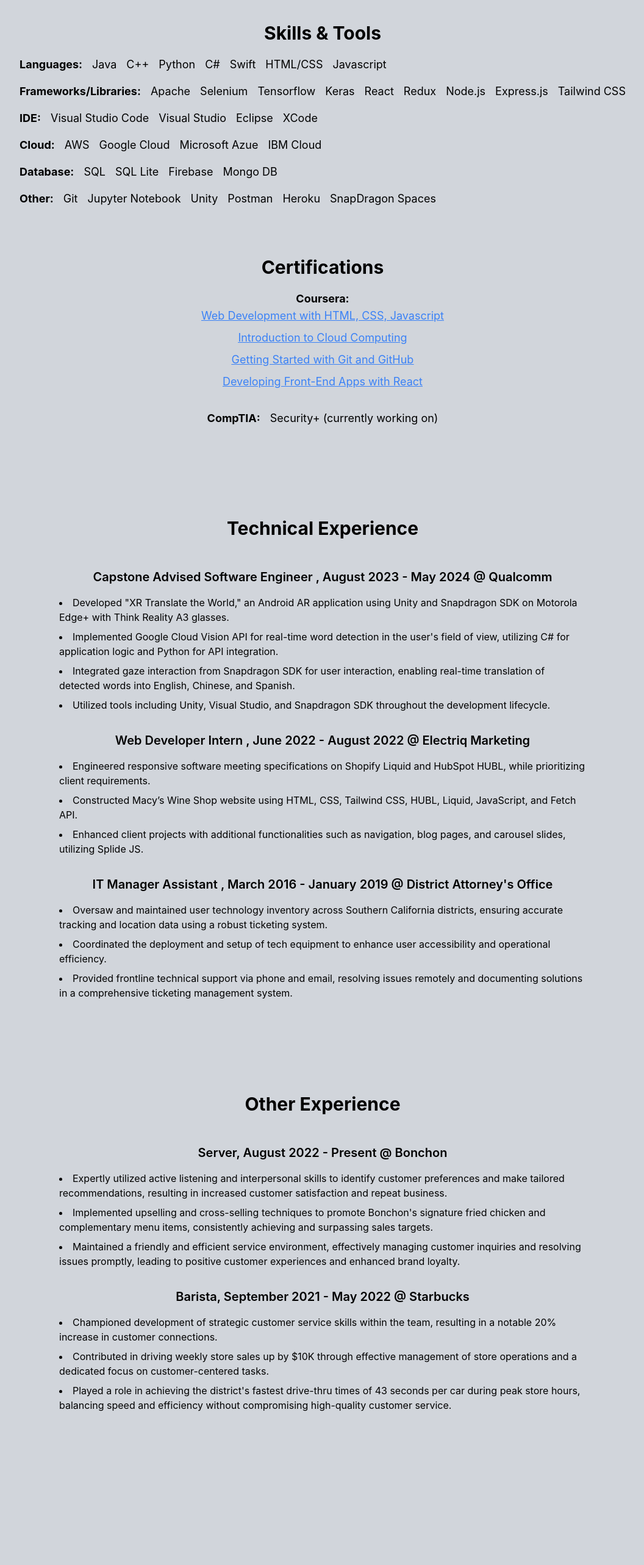
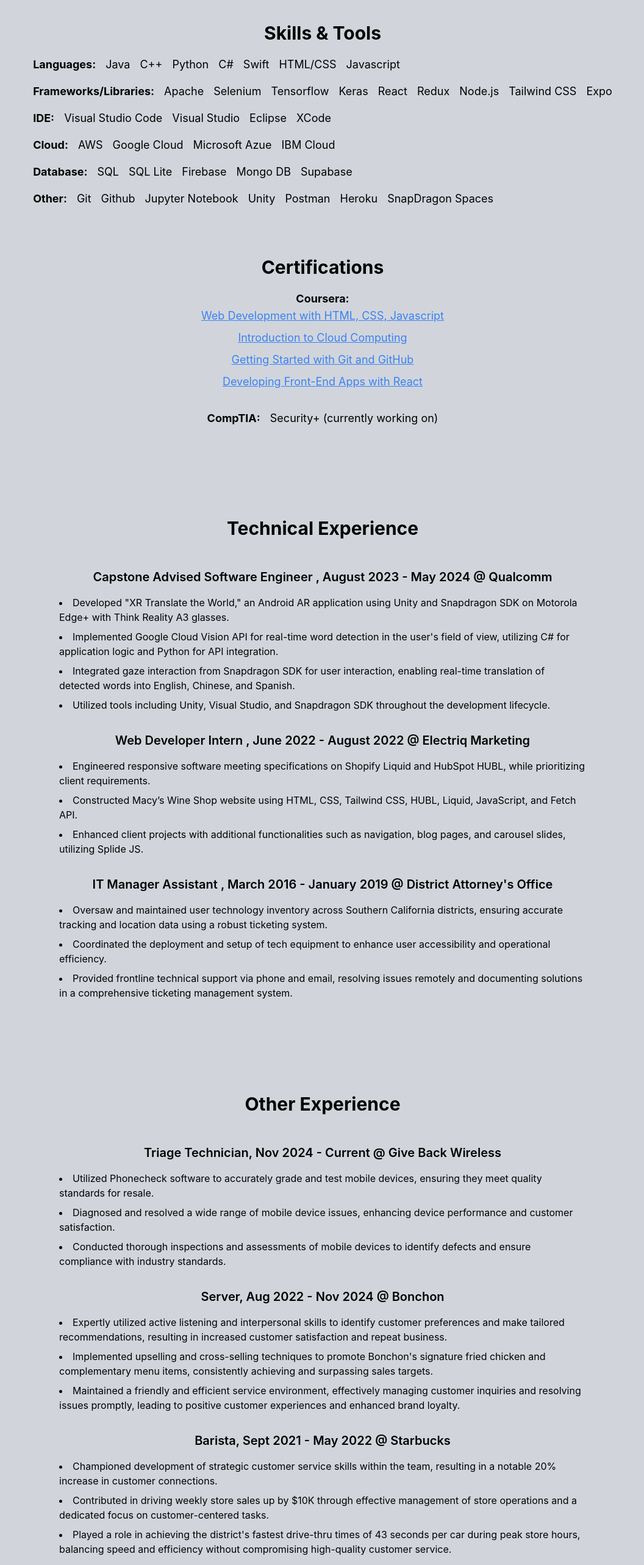
Before and after one commit to Kool-aid1/Portfolio, a React (Create React App) app: page / in a window 1280 px wide. Shown: the part 920-3486 px from the top of the page at 61% size, without its empty margins (111-1167 px from the left). Built offline with nearby package versions, Linux system fonts and the light colour scheme.

Commit message:
update exp/edu

```diff
--- a/src/Experience.js
+++ b/src/Experience.js
@@ -96,7 +96,28 @@
             <div className="max-w-4xl mx-auto p-4">
               <div className="mb-8">
                 <header className="text-center text-xl font-semibold mb-4">
-                  Server, August 2022 - Present @ Bonchon
+                  Triage Technician, Nov 2024 - Current @ Give Back Wireless
+                </header>
+                <ul className="list-disc list-inside text-left">
+                  <li className="mb-2">
+                    Utilized Phonecheck software to accurately grade and test
+                    mobile devices, ensuring they meet quality standards for
+                    resale.
+                  </li>
+                  <li className="mb-2">
+                    Diagnosed and resolved a wide range of mobile device issues,
+                    enhancing device performance and customer satisfaction.
+                  </li>
+                  <li className="mb-2">
+                    Conducted thorough inspections and assessments of mobile
+                    devices to identify defects and ensure compliance with
+                    industry standards.
+                  </li>
+                </ul>
+              </div>
+              <div className="mb-8">
+                <header className="text-center text-xl font-semibold mb-4">
+                  Server, Aug 2022 - Nov 2024 @ Bonchon
                 </header>
                 <ul className="list-disc list-inside text-left">
                   <li className="mb-2">
@@ -121,7 +142,7 @@
               </div>
               <div className="mb-8">
                 <header className="text-center text-xl font-semibold mb-4">
-                  Barista, September 2021 - May 2022 @ Starbucks
+                  Barista, Sept 2021 - May 2022 @ Starbucks
                 </header>
                 <ul className="list-disc list-inside text-left">
                   <li className="mb-2">
--- a/src/Projects.js
+++ b/src/Projects.js
@@ -8,6 +8,34 @@
         <header className="text-center text-3xl font-bold mb-8">
           Projects
         </header>
+        <div className="max-w-4xl mx-auto p-4">
+          <header className="text-center text-xl font-semibold mb-4">
+            HausOps (Mobile Application)
+          </header>
+          <ul className="list-disc list-inside text-left">
+            <li>
+              Developing a cross-platform solution in React, Python, and Expo on
+              a secure server, streamlining data flow and user experience
+            </li>
+          </ul>
+        </div>
+        <div className="max-w-4xl mx-auto p-4">
+          <header className="text-center text-xl font-semibold mb-4">
+            VizTrace (Networking Project)
+          </header>
+          <ul className="list-disc list-inside text-left">
+            <li>
+              Developed a GUI-based trace route program to visualize packet
+              paths and geolocate IP addresses using Python, Scapy, GeoIP2, and
+              MaxMind DB Reader.
+            </li>
+            <li>
+              Designed a web-based frontend with HTML, Flask, and Flask-CORS to
+              display results on an interactive map, utilizing Npcap/libpcap for
+              packet capture.
+            </li>
+          </ul>
+        </div>
         <div className="max-w-4xl mx-auto p-4">
           <header
             className="text-center text-xl font-semibold mb-4"
--- a/src/skills.js
+++ b/src/skills.js
@@ -35,8 +35,8 @@
               <li>React</li>
               <li>Redux</li>
               <li>Node.js</li>
-              <li>Express.js</li>
               <li>Tailwind CSS</li>
+              <li>Expo</li>
             </ul>
             <ul className="flex flex-wrap justify-center sm:justify-start space-x-2 sm:space-x-4 mt-2">
               <li className="font-bold w-full sm:w-auto">IDE:</li>
@@ -58,10 +58,12 @@
               <li>SQL Lite</li>
               <li>Firebase</li>
               <li>Mongo DB</li>
+              <li>Supabase</li>
             </ul>
             <ul className="flex flex-wrap justify-center sm:justify-start space-x-2 sm:space-x-4 mt-2">
               <li className="font-bold w-full sm:w-auto">Other:</li>
               <li>Git</li>
+              <li>Github</li>
               <li>Jupyter Notebook</li>
               <li>Unity</li>
               <li>Postman</li>
```
